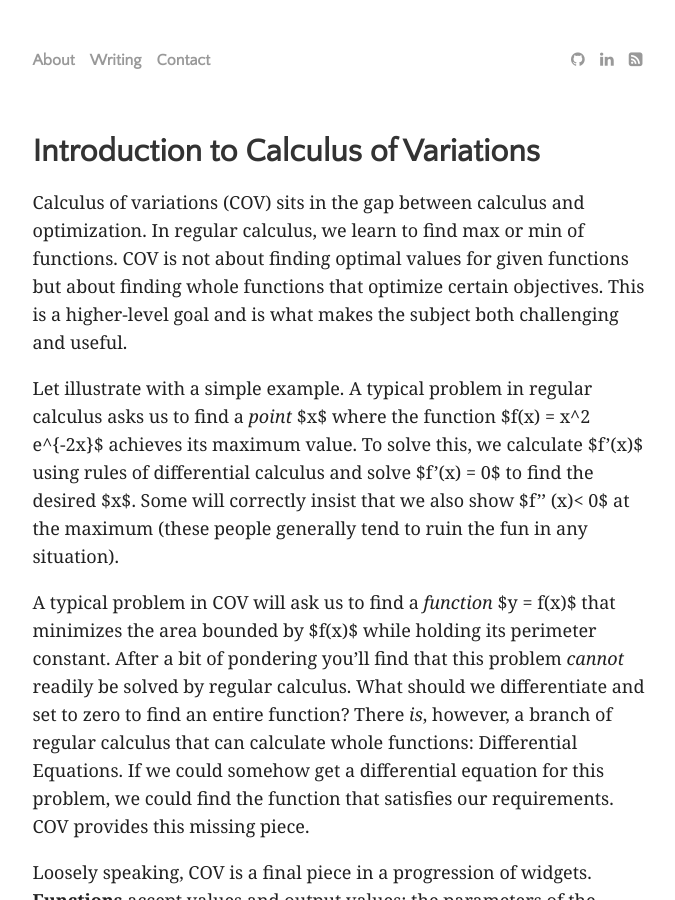
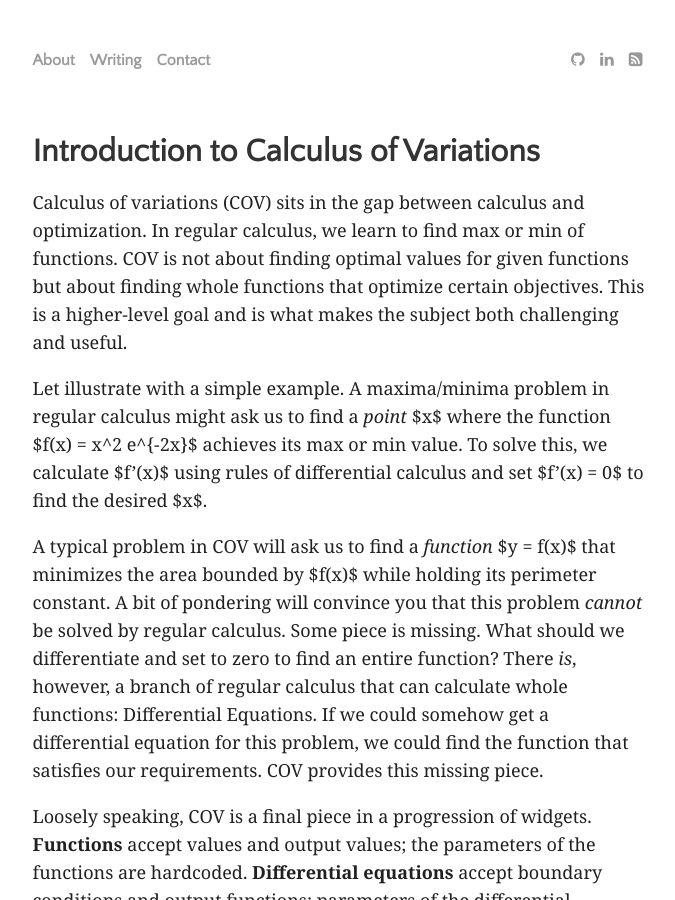
Before and after one commit to rohan-kekatpure/rohan-kekatpure.github.io, a Jekyll site: the page built from _posts/2020-08-11-calculus-of-variations.md, in a window 1280 px wide and 900 px high. Shown: the whole window, without its empty margins (300-975 px from the left). Built offline with Jekyll 4.4.1, drawn with Linux system fonts in a browser that asks for light colours; formulas are drawn with MathJax 3.

Commit message:
Introduction to  COV

```diff
--- a/_posts/2020-08-11-calculus-of-variations.md
+++ b/_posts/2020-08-11-calculus-of-variations.md
@@ -12,17 +12,16 @@ max or min of functions. COV is not about finding optimal values for given funct
 that optimize certain objectives. This is a higher-level goal and is what makes the subject both challenging and
 useful.
 
-Let illustrate with a simple example. A typical problem in regular calculus asks us to find a _point_ $x$ where the
-function $f(x) = x^2 e^{-2x}$ achieves its maximum value. To solve this, we calculate $f'(x)$ using rules of
-differential calculus and solve $f'(x) = 0$ to find the desired $x$. Some will correctly insist that we also show $f''
-(x)< 0$ at the maximum (these people generally tend to ruin the fun in any situation).
+Let illustrate with a simple example. A maxima/minima problem in regular calculus might ask us to find a _point_ $x$
+where the function $f(x) = x^2 e^{-2x}$ achieves its max or min value. To solve this, we calculate $f'(x)$ using rules
+of differential calculus and set $f'(x) = 0$ to find the desired $x$.
 
 A typical problem in COV will ask us to find a _function_ $y = f(x)$ that minimizes the area bounded by $f(x)$ while
-holding its perimeter constant. After a bit of pondering you'll find that this problem _cannot_ readily be solved by
-regular calculus. What should we differentiate and set to zero to find an entire function? There _is_, however, a branch
-of regular calculus that can calculate whole functions: Differential Equations. If we could somehow get a
-differential equation for this problem, we could find the function that satisfies our requirements. COV provides this
-missing piece.
+holding its perimeter constant. A bit of pondering will convince you that this problem _cannot_ be solved by regular
+calculus. Some piece is missing. What should we differentiate and set to zero to find an entire function? There _is_,
+however, a branch of regular calculus that can calculate whole functions: Differential Equations. If we could somehow
+get a differential equation for this problem, we could find the function that satisfies our requirements. COV provides
+this missing piece.
 
 Loosely speaking, COV is a final piece in a progression of widgets. **Functions** accept values and output values; the
 parameters of the functions are hardcoded. **Differential equations** accept boundary conditions and output functions;
```
